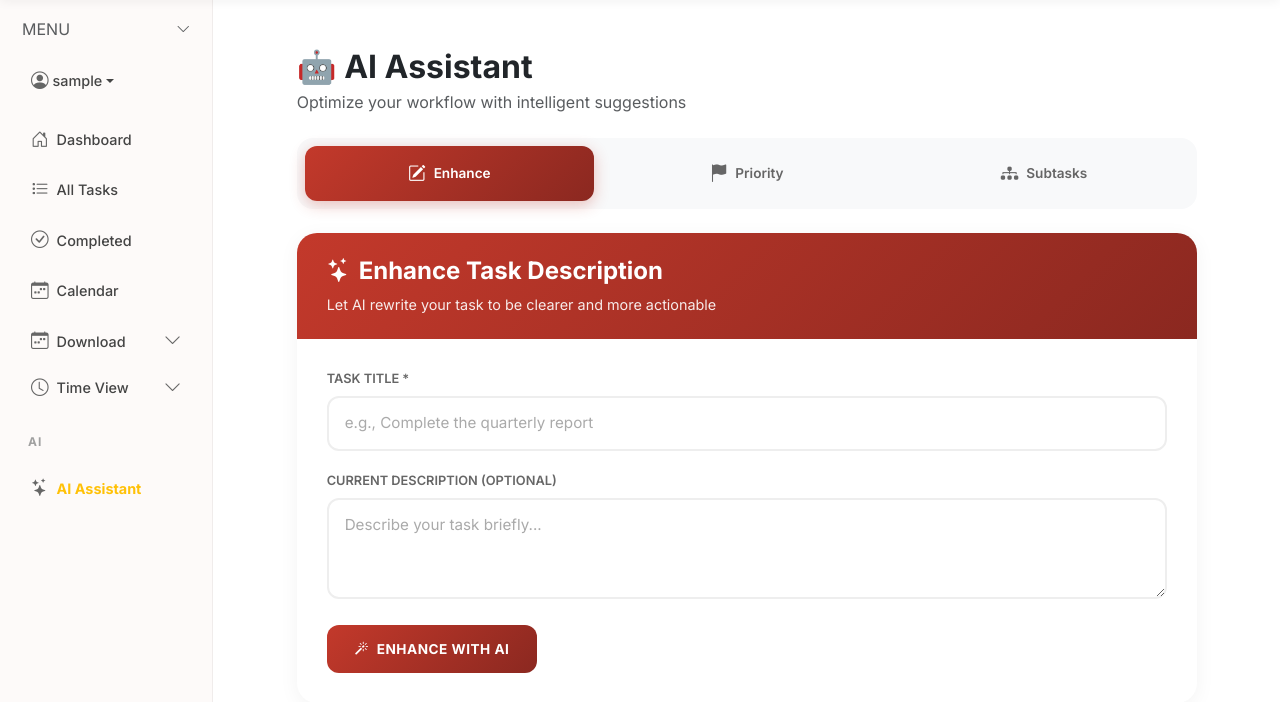
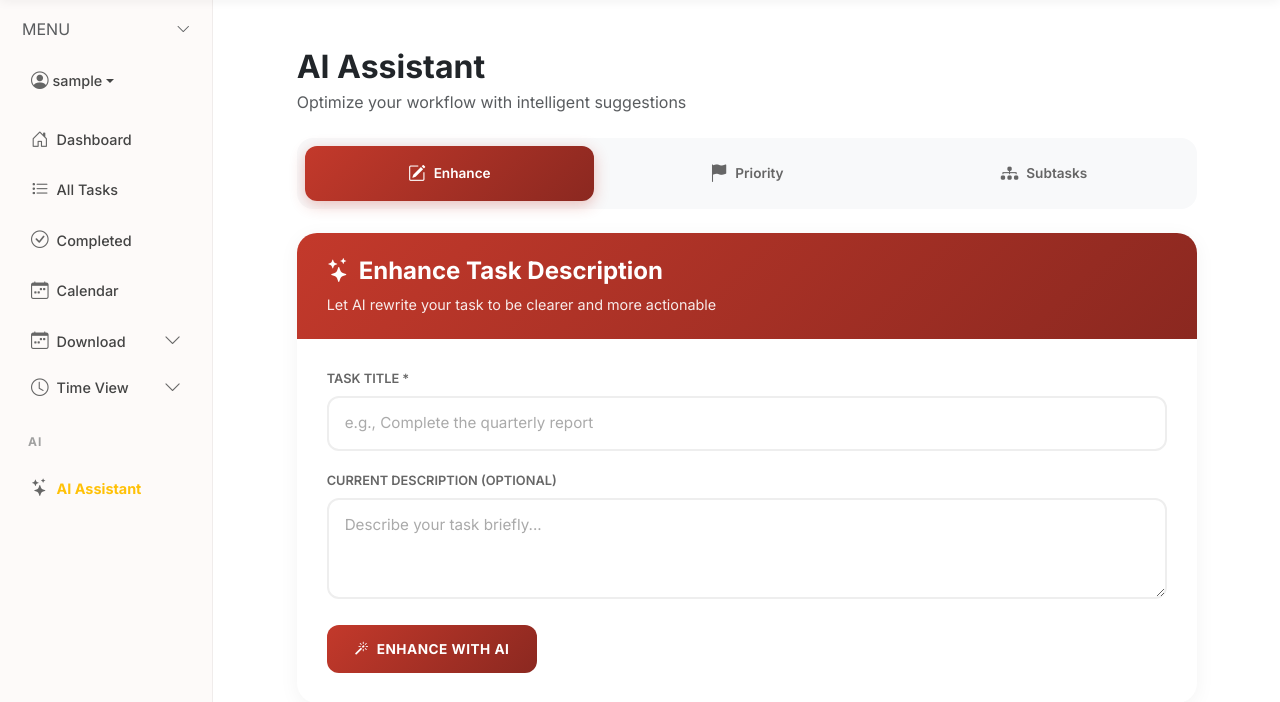
Before and after one commit to mewmewancut/DoAnCoSo, a Django app: page /tasks/ai-assistant/ in a window 1280 px wide. Shown: the part 54-756 px from the top of the page. Run offline with Django 5.2, Linux system fonts and the light colour scheme; the visitor is signed in with stand-in values (Sample User, id 1); data that the repository does not hold is empty.

Commit message:
Edit message

```diff
--- a/todolist/tasks/templates/tasks/ai_assistant.html
+++ b/todolist/tasks/templates/tasks/ai_assistant.html
@@ -366,7 +366,7 @@
     <div class="ai-container">
         <!-- Header -->
         <div class="mb-4">
-            <h2 class="fw-bold text-dark mb-1">🤖 AI Assistant</h2>
+            <h2 class="fw-bold text-dark mb-1"> AI Assistant</h2>
             <p class="text-muted mb-0">Optimize your workflow with intelligent suggestions</p>
         </div>
 
--- a/todolist/tasks/templates/tasks/ai_assistant_old.html
+++ b/todolist/tasks/templates/tasks/ai_assistant_old.html
@@ -124,7 +124,7 @@
 <div class="container py-4">
     <div class="row mb-5">
         <div class="col-md-12">
-            <h2 class="fw-bold text-dark mb-1">🤖 AI Assistant</h2>
+            <h2 class="fw-bold text-dark mb-1"> AI Assistant</h2>
             <p class="text-muted fw-bold small text-uppercase mb-0">Optimize your workflow with Intelligent Suggestions</p>
         </div>
     </div>
```
